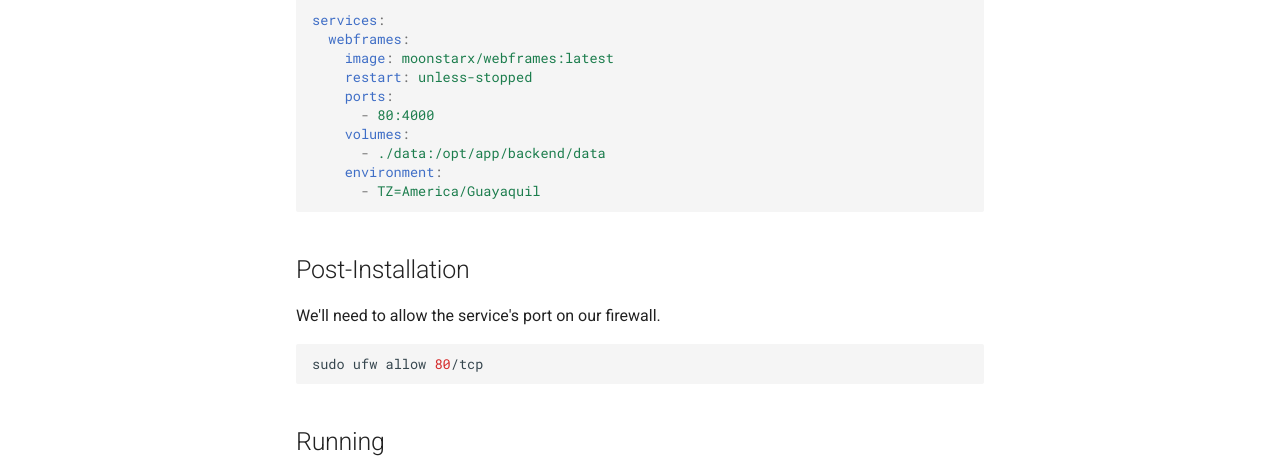
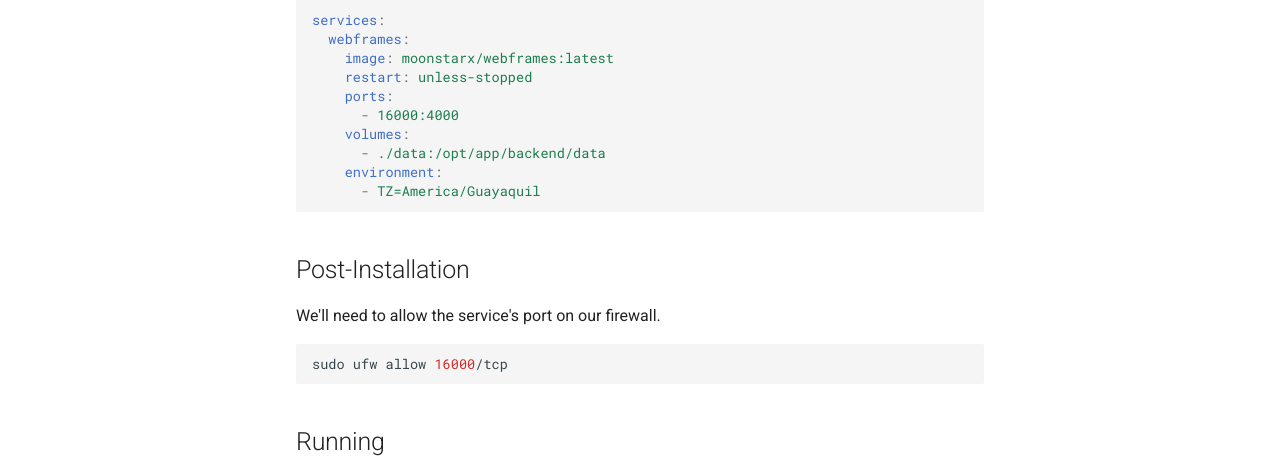
Before and after one commit to moonstar-x/server-setup, an MkDocs documentation site: the page built from docs/services/other/webframes.md, in a window 1280 px wide and 1360 px high. Shown: the part 673-1134 px from the top of the window. Built offline with MkDocs 1.6.1 and Material for MkDocs 9.7.7, drawn with Linux system fonts in a browser that asks for light colours.

Commit message:
Updated webframes.

````diff
--- a/docs/services/other/webframes.md
+++ b/docs/services/other/webframes.md
@@ -22,7 +22,7 @@ services:
     image: moonstarx/webframes:latest
     restart: unless-stopped
     ports:
-      - 80:4000
+      - 16000:4000
     volumes:
       - ./data:/opt/app/backend/data
     environment:
@@ -34,7 +34,7 @@ services:
 We'll need to allow the service's port on our firewall.
 
 ```bash
-sudo ufw allow 80/tcp
+sudo ufw allow 16000/tcp
 ```
 
 ## Running
````
Also changed, not shown: docs/setting-up/networking.md (+1 -1 lines).
